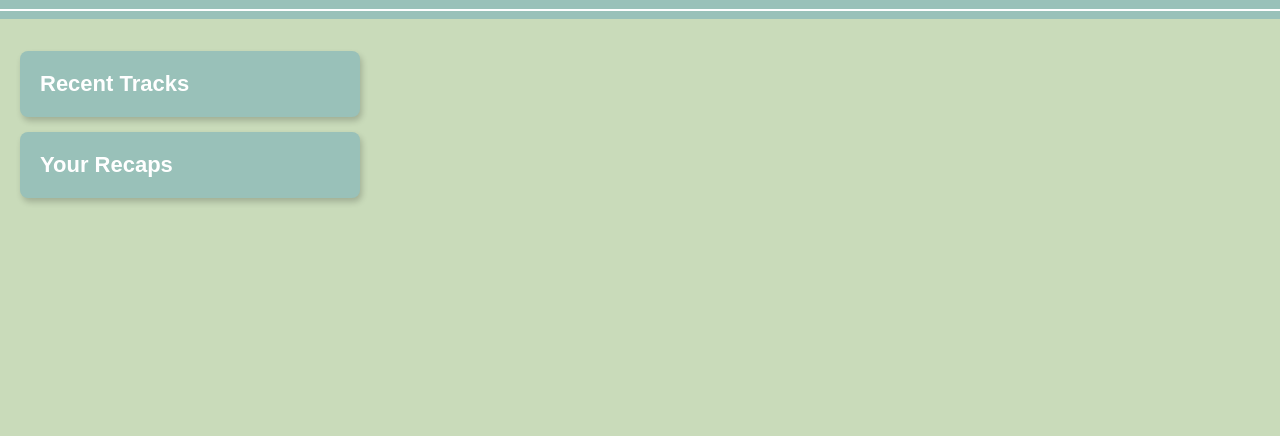
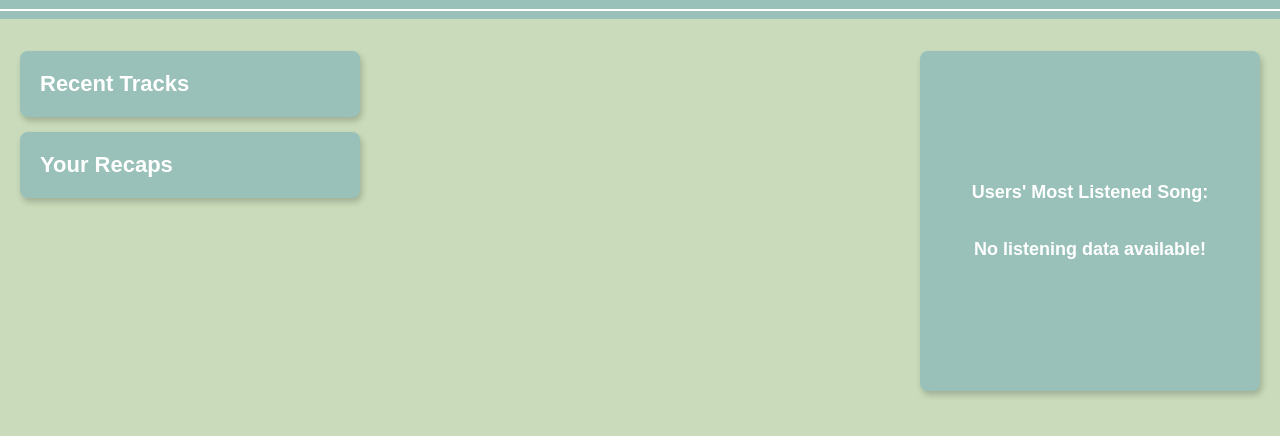
Before and after one commit to KamilesVersion/SWOD, a Flask app: page /menu in a window 1280 px wide. Shown: the part 99-535 px from the top of the page. Run offline with Flask 3, Linux system fonts and the light colour scheme.

Commit message:
Added most played song

```diff
--- a/SWOD/SWOD/swod.py
+++ b/SWOD/SWOD/swod.py
@@ -1,4 +1,4 @@
-from flask import Flask, render_template, url_for, redirect, session, request, flash
+from flask import Flask, render_template, url_for, redirect, session, request, flash, jsonify
 from flask_sqlalchemy import SQLAlchemy
 from flask_login import UserMixin, login_user, LoginManager, login_required, logout_user, current_user
 from flask_wtf import FlaskForm
@@ -299,5 +299,46 @@ def remove():
 def recap():
     return render_template('recap_page.html')
 
+#LABIAUSIAI KLAUSOMIAUSIA DAINA--------------------------------------------------
+
+@app.route("/most_listened_song")
+def most_listened_song():
+    token_info = session.get("token_info", None)
+
+    if not token_info:
+        return redirect(url_for("login"))
+
+    sp = spotipy.Spotify(auth=token_info["access_token"])
+
+    # Fetch user's top tracks (long-term, i.e., most listened songs)
+    top_tracks = sp.current_user_top_tracks(limit=1, time_range="long_term")
+
+    if top_tracks["items"]:
+        song = top_tracks["items"][0]
+        song_name = song["name"]
+        artist_name = song["artists"][0]["name"]
+        return f"Your most listened song is: {song_name} by {artist_name}"
+
+    return "No listening data found!"
+
+@app.route("/most_listened_song_json")
+def most_listened_song_json():
+    token_info = session.get("token_info", None)
+
+    if not token_info:
+        return {"error": "User not authenticated"}, 401
+
+    sp = spotipy.Spotify(auth=token_info["access_token"])
+
+    top_tracks = sp.current_user_top_tracks(limit=1, time_range="long_term")
+
+    if top_tracks["items"]:
+        song = top_tracks["items"][0]
+        return {"song": song["name"], "artist": song["artists"][0]["name"]}
+
+    return {"song": None, "artist": None}
+
+#-------------------------------------------------------------------------------
+
 if(__name__) == '__main__':
     app.run('localhost', 4449, debug = True)
--- a/SWOD/SWOD/templates/menuPage.html
+++ b/SWOD/SWOD/templates/menuPage.html
@@ -1,4 +1,170 @@
 <!DOCTYPE html>
+<html lang="en">
+
+<head>
+    <meta charset="UTF-8">
+    <meta name="viewport" content="width=device-width, initial-scale=1.0">
+    <title>Menu Page</title>
+    <style>
+        body {
+            margin: 0;
+            font-family: Arial, sans-serif;
+            background-color: rgb(201, 219, 186);
+        }
+
+        /* Top header styles */
+        .header-container {
+            background-color: rgb(153, 193, 185);
+            padding: 10px 20px;
+        }
+
+        .header {
+            display: flex;
+            justify-content: space-between;
+            align-items: center;
+        }
+
+        .profile-link {
+            text-decoration: none;
+            font-size: 18px;
+            color: white;
+            font-weight: bold;
+        }
+
+            .profile-link:hover {
+                color: lightgray;
+            }
+
+        .line {
+            width: 100%;
+            background-color: rgb(153, 193, 185);
+        }
+
+        /* Sidebar menu */
+        .menu-container {
+            position: absolute;
+            left: 20px;
+            top: 150px;
+            width: 300px;
+        }
+
+        /* Button styling */
+        .menu-button-large {
+            display: block;
+            width: 100%;
+            padding: 20px;
+            font-size: 22px;
+            font-weight: bold;
+            text-align: left;
+            background-color: rgb(153, 193, 185);
+            color: white;
+            border: none;
+            border-radius: 8px;
+            text-decoration: none;
+            box-shadow: 2px 4px 6px rgba(0, 0, 0, 0.2);
+            transition: background 0.3s ease-in-out;
+            margin-bottom: 15px;
+        }
+
+            .menu-button-large:hover {
+                background-color: rgb(133, 173, 165);
+            }
+
+        /* Most listened song container (Right side box) */
+        .most-listened-container {
+            position: absolute;
+            right: 20px;
+            top: 150px;
+            width: 300px;
+            height: 300px;
+            background-color: rgb(153, 193, 185);
+            color: white;
+            padding: 20px;
+            border-radius: 8px;
+            box-shadow: 2px 4px 6px rgba(0, 0, 0, 0.2);
+            text-align: center;
+            font-size: 18px;
+            font-weight: bold;
+            display: flex;
+            flex-direction: column;
+            justify-content: center;
+            align-items: center;
+        }
+
+        /* Album cover styling */
+        .album-cover {
+            width: 150px;
+            height: 150px;
+            border-radius: 8px;
+            margin-bottom: 10px;
+            box-shadow: 2px 2px 10px rgba(0, 0, 0, 0.3);
+        }
+    </style>
+</head>
+
+<body>
+
+    <!-- Top section -->
+    <div class="header-container">
+        <div class="header">
+            <h1 style="color: white;">S.W.O.D.</h1>
+            <div>
+                <a href="profile" class="profile-link">Profile</a>
+            </div>
+        </div>
+    </div>
+
+    <div class="line">
+        <svg height="10" width="100%">
+            <line x1="0" y1="5" x2="100%" y2="5" stroke="white" stroke-width="2" />
+        </svg>
+    </div>
+
+    <!-- Sidebar menu -->
+    <div class="menu-container">
+        <a href="recent" class="menu-button-large">Recent Tracks</a>
+        <a href="recap" class="menu-button-large">Your Recaps</a>
+    </div>
+
+    <!-- Most listened song (Right side box) -->
+    <div class="most-listened-container" id="most-listened">
+        <p>Users' Most Listened Song:</p>
+        <img id="album-cover" class="album-cover" src="" alt="Album Cover" style="display: none;">
+        <p id="song-info">Loading...</p>
+    </div>
+
+    <script>
+        // Fetch most listened song from Flask API
+        async function fetchMostListenedSong() {
+            try {
+                const response = await fetch("/most_listened_song_json");
+                const data = await response.json();
+
+                if (data.song && data.artist) {
+                    document.getElementById("song-info").innerText =
+                        `${data.song} by ${data.artist}`;
+
+                    // Show album cover if available
+                    if (data.album_cover) {
+                        const albumCover = document.getElementById("album-cover");
+                        albumCover.src = data.album_cover;
+                        albumCover.style.display = "block";
+                    }
+                } else {
+                    document.getElementById("song-info").innerText = "No listening data available!";
+                }
+            } catch (error) {
+                document.getElementById("song-info").innerText = "Error fetching data.";
+            }
+        }
+
+        fetchMostListenedSong();
+    </script>
+
+</body>
+</html>
+
+<!--<!DOCTYPE html>
 <html lang="en">
 
 <head>
@@ -84,10 +250,9 @@
     </style>
 </head>
 
-<body>
-
+<body>-->
 <!-- Top section -->
-    <div class="header-container">
+<!--<div class="header-container">
     <div class="header">
         <h1 style="color: white;">S.W.O.D.</h1>
 
@@ -101,14 +266,13 @@
     <svg height="10" width="100%">
         <line x1="0" y1="5" x2="100%" y2="5" stroke="white" stroke-width="2" />
     </svg>
-    </div>
-
+</div>-->
 <!-- Sidebar menu -->
-    <div class="menu-container">
+<!--<div class="menu-container">
         <a href="recent" class="menu-button-large">Recent Tracks</a>
         <a href="recap" class="menu-button-large">Your Recaps</a>
     </div>
 
 </body>
 
-</html>
+</html>-->
```
Lines whose indentation alone changed are shown as unchanged.
